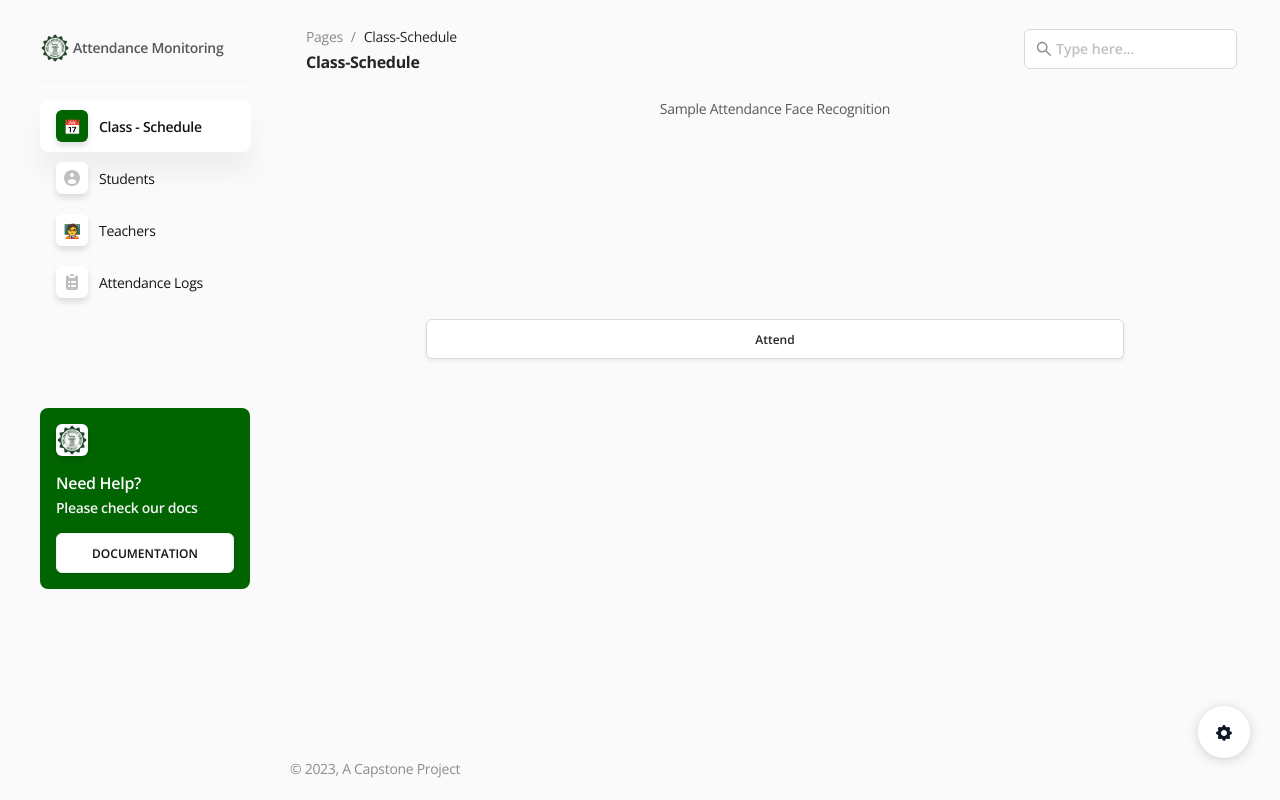
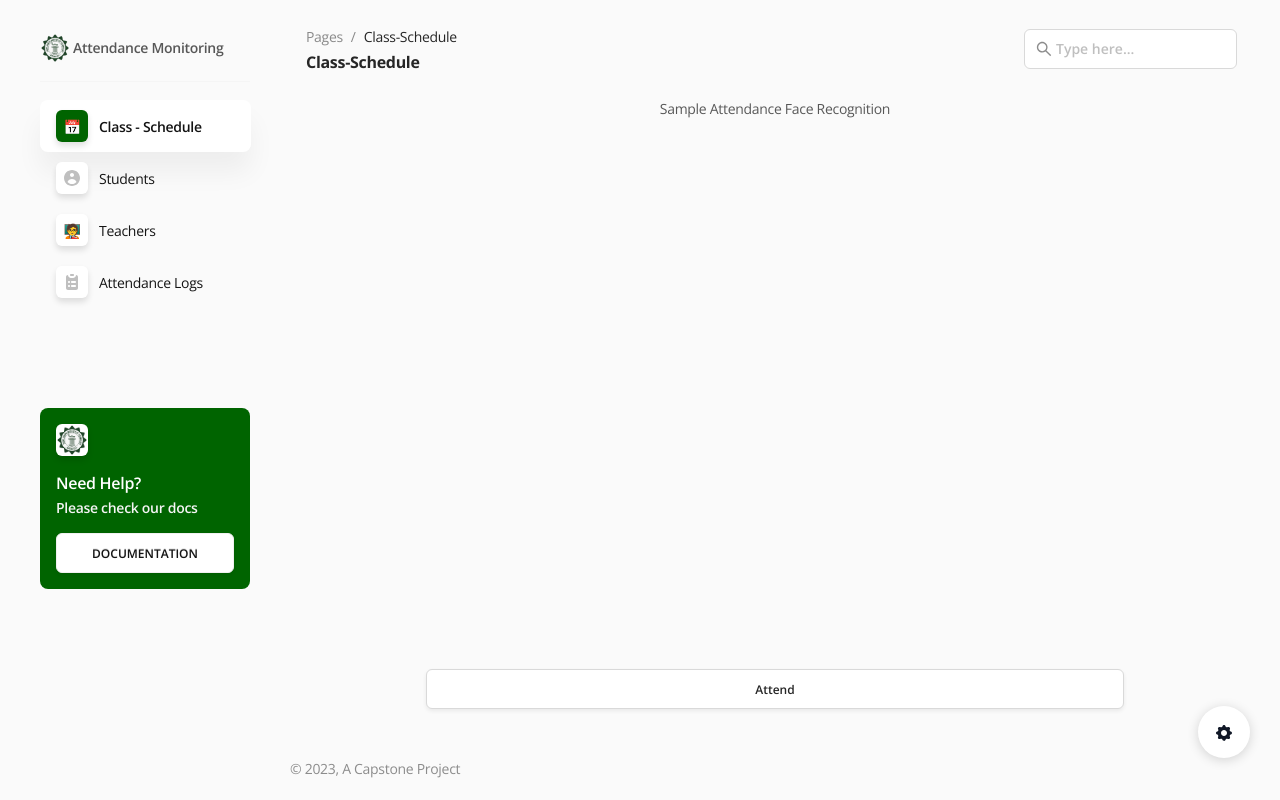
Before and after one commit to mangodisease/sjit-web, a React (Create React App) app: page /class-schedule in a window 1280 px wide. Built offline with nearby package versions, Linux system fonts and the light colour scheme; no server answers.

Commit message:
adjusted

```diff
--- a/src/pages/Schedule.js
+++ b/src/pages/Schedule.js
@@ -11,8 +11,8 @@ export default function Schedule(){
     const uri = "https://sjit-attendance-api.herokuapp.com/test-attendance"
 
     const videoConstraints = {
-        width: "auto",
-        height: "auto",
+        width: isMobile? "auto" : 500,
+        height: isMobile? "auto" : 500,
         facingMode: "user"
       };
       const [predicting, setpredicting] = useState(false)
@@ -90,11 +90,11 @@ export default function Schedule(){
                         <Image
                     src={imgSrc}
                     preview={false}
-                    width={"auto"}
-                    height={"auto"}
+                    width={isMobile? "auto" : 500}
+                    height={isMobile? "auto" : 500}
                     />
                     <Button
-                          style={{ marginTop: 20, width: "72%", }}
+                          style={{  marginTop: 20, width: "72%", }}
                             loading
                           className='btn btn-success'
                         >
@@ -104,8 +104,8 @@ export default function Schedule(){
                     :
                     <Webcam
                       audio={false}
-                      height={"auto"}
-                      width={"auto"}
+                      height={isMobile? "auto" : 500}
+                      width={isMobile? "auto" : 500}
                       screenshotFormat="image/jpeg"
                       videoConstraints={videoConstraints}
                     >
```
